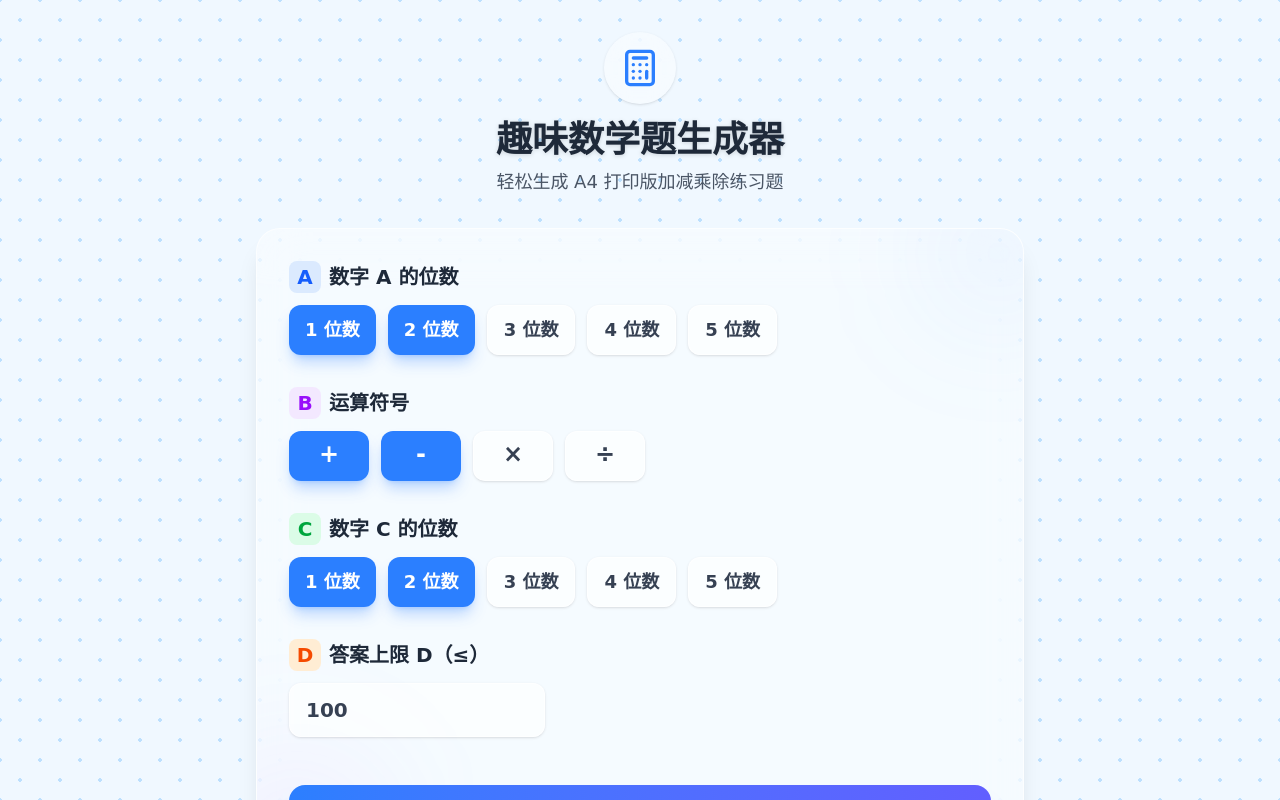
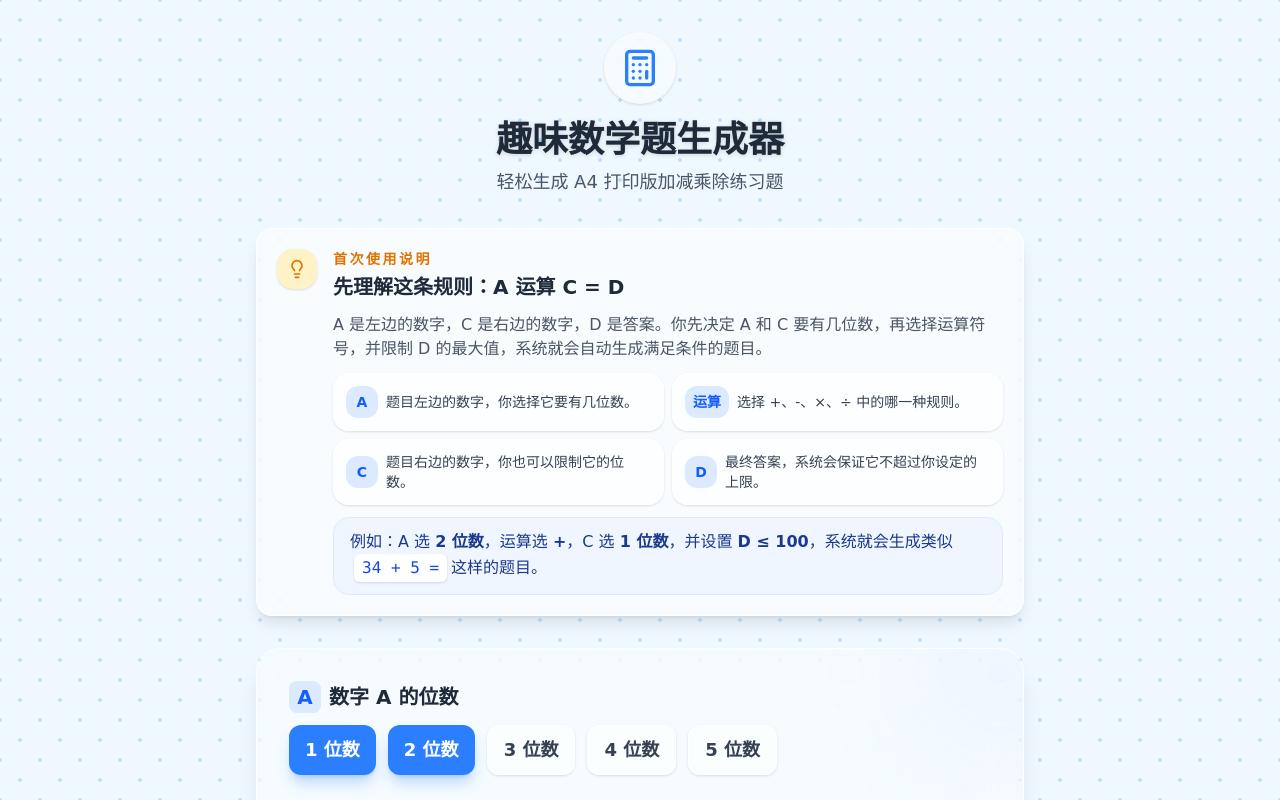
Before and after one commit to Reirei-syu/dude-arithmetic, a React (Vite) app: page / in a window 1280 px wide. Shown: the top 800 px of the page. Built offline with nearby package versions, Linux system fonts and the light colour scheme.

Commit message:
增加使用说明

```diff
--- a/src/App.tsx
+++ b/src/App.tsx
@@ -4,13 +4,19 @@
  */
 
 import { type ReactNode, useEffect, useRef, useState } from 'react';
-import { AlertCircle, Calculator, Printer, Settings2, X } from 'lucide-react';
+import { AlertCircle, Calculator, Lightbulb, Printer, Settings2, X } from 'lucide-react';
 import { cn } from './lib/utils';
 
 const digitOptions = [1, 2, 3, 4, 5];
 const operatorOptions = ['+', '-', '×', '÷'];
 const columnOptions = [2, 3, 4];
 const fontSizeOptions = [16, 20, 24, 28, 32, 36];
+const conceptTips = [
+  { label: 'A', description: '题目左边的数字，你选择它要有几位数。' },
+  { label: '运算', description: '选择 +、-、×、÷ 中的哪一种规则。' },
+  { label: 'C', description: '题目右边的数字，你也可以限制它的位数。' },
+  { label: 'D', description: '最终答案，系统会保证它不超过你设定的上限。' },
+];
 
 function ToggleButton({
   active,
@@ -415,6 +421,46 @@ export default function App() {
           <p className="text-gray-600 mt-2 text-base sm:text-lg">轻松生成 A4 打印版加减乘除练习题</p>
         </div>
 
+        <div className="bg-white/55 backdrop-blur-xl border border-white/70 shadow-lg rounded-2xl p-4 sm:p-5 mb-6 sm:mb-8">
+          <div className="flex items-start gap-3 sm:gap-4">
+            <div className="flex-shrink-0 inline-flex items-center justify-center w-10 h-10 rounded-2xl bg-amber-100 text-amber-600 shadow-sm">
+              <Lightbulb className="w-5 h-5" />
+            </div>
+
+            <div className="min-w-0 flex-1 space-y-3">
+              <div>
+                <p className="text-xs sm:text-sm font-semibold tracking-[0.18em] text-amber-600 uppercase">首次使用说明</p>
+                <h2 className="text-lg sm:text-xl font-bold text-gray-800 mt-1">先理解这条规则：A 运算 C = D</h2>
+              </div>
+
+              <p className="text-sm sm:text-base text-gray-600 leading-6">
+                A 是左边的数字，C 是右边的数字，D 是答案。你先决定 A 和 C 要有几位数，再选择运算符号，并限制 D 的最大值，系统就会自动生成满足条件的题目。
+              </p>
+
+              <div className="grid gap-2 sm:grid-cols-2">
+                {conceptTips.map((tip) => (
+                  <div key={tip.label} className="rounded-2xl border border-white/80 bg-white/70 px-3 py-3 shadow-sm">
+                    <div className="flex items-center gap-2">
+                      <span className="inline-flex items-center justify-center min-w-8 h-8 px-2 rounded-xl bg-blue-100 text-blue-600 font-bold text-sm">
+                        {tip.label}
+                      </span>
+                      <p className="text-sm text-gray-700 leading-5">{tip.description}</p>
+                    </div>
+                  </div>
+                ))}
+              </div>
+
+              <div className="rounded-2xl border border-blue-100 bg-blue-50/90 px-3 py-3 sm:px-4">
+                <p className="text-sm sm:text-base text-blue-900 leading-6">
+                  例如：A 选 <span className="font-bold">2 位数</span>，运算选 <span className="font-bold">+</span>，C 选 <span className="font-bold">1 位数</span>，并设置 <span className="font-bold">D ≤ 100</span>，系统就会生成类似
+                  <span className="mx-1 inline-block rounded-md bg-white px-2 py-0.5 font-mono text-blue-700 shadow-sm">34 + 5 =</span>
+                  这样的题目。
+                </p>
+              </div>
+            </div>
+          </div>
+        </div>
+
         <div className="bg-white/40 backdrop-blur-xl border border-white/60 shadow-xl rounded-2xl sm:rounded-3xl p-4 sm:p-6 md:p-8 mb-8 relative overflow-hidden">
           <div className="absolute top-0 right-0 w-32 h-32 bg-blue-400/10 rounded-full blur-3xl -mr-10 -mt-10 pointer-events-none"></div>
           <div className="absolute bottom-0 left-0 w-40 h-40 bg-purple-400/10 rounded-full blur-3xl -ml-10 -mb-10 pointer-events-none"></div>
```
Also changed, not shown: 3 other files (tests, documents, lock files or other folders).
